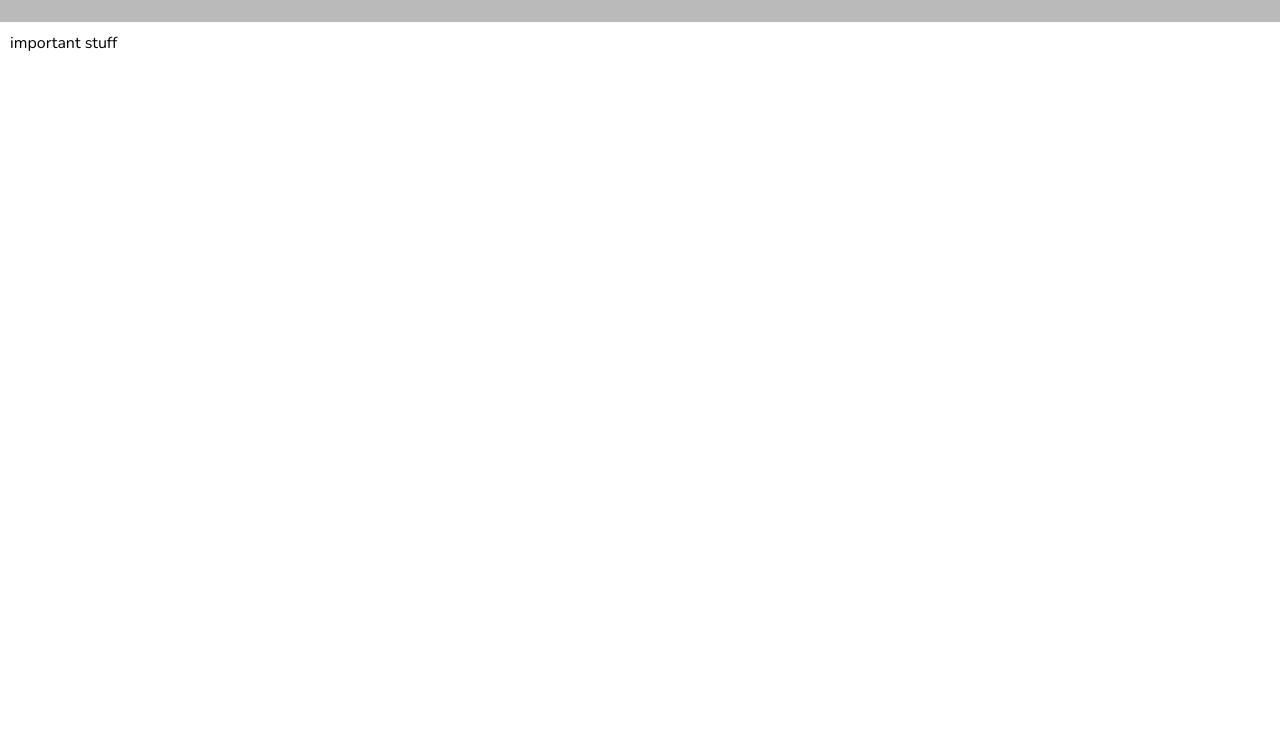
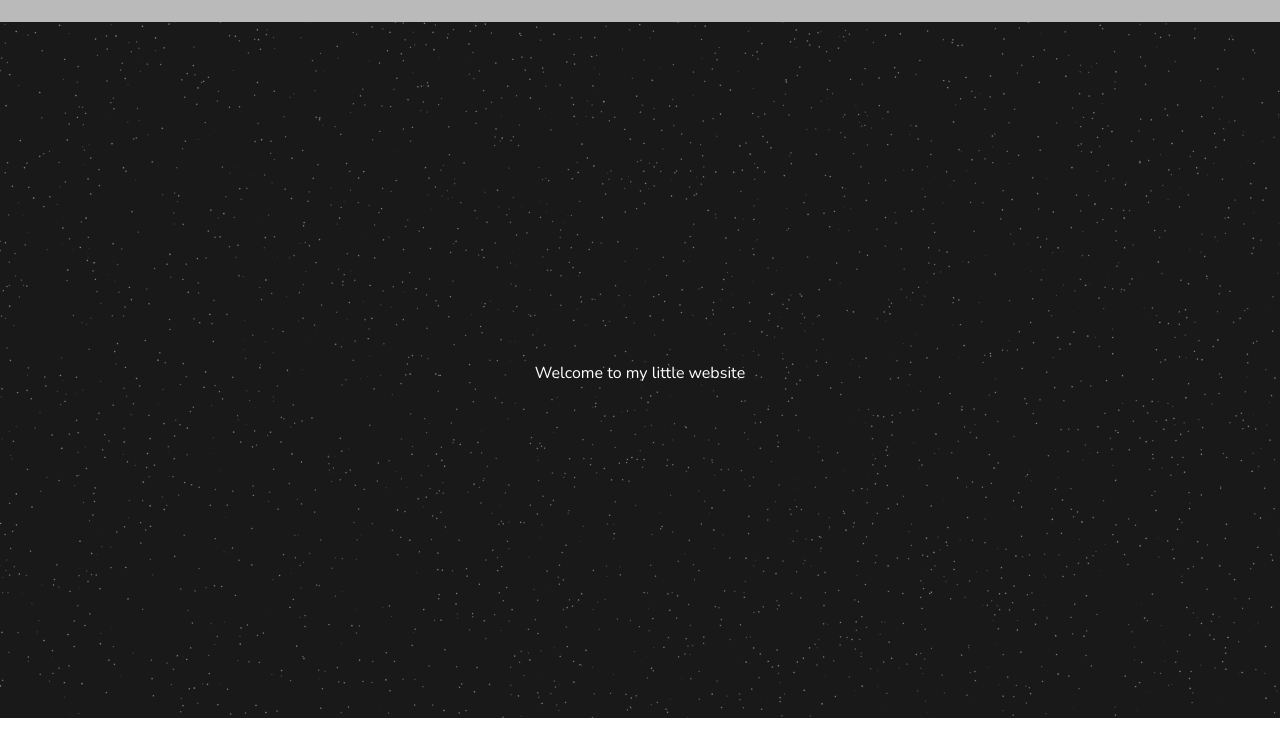
Before and after one commit to TonsOfStuff/Portfolio, a plain HTML site: page index.html in a window 1280 px wide. Shown: the part 58-800 px from the top of the page. Drawn offline with nearby package versions, Linux system fonts and the light colour scheme.

Commit message:
added image and overlay text

```diff
--- a/index.html
+++ b/index.html
@@ -32,7 +32,11 @@
         </div>
 
         <div id = "main">
-            important stuff
+            <div id = "imageContainer">
+                <img src = "img/starryNight.png" id = "backgroundPic">
+                <div id = "imageOverlay">Welcome to my little website</div>
+            </div>
+
         </div>
 
         <footer>
--- a/style.css
+++ b/style.css
@@ -96,7 +96,6 @@ header{
 
 /*Main body*/
 #main{
-    margin: 10px;
     filter: blur(0);
 
     transition: filter 1s;
@@ -107,3 +106,26 @@ header{
 
     transition: filter 1s;
 }
+
+#imageContainer{
+    position: relative;
+}
+
+#backgroundPic{
+    width: 100%;
+    height: 87vh;
+    opacity: 0.9;
+
+    object-fit: cover;
+}
+
+#imageOverlay{
+    position: absolute;
+
+    top: 50%;
+    left: 50%;
+    transform: translate(-50%, -50%);
+
+    z-index: 1;
+    color: white
+}
```
Also changed, not shown: img/starryNight.png (added).
